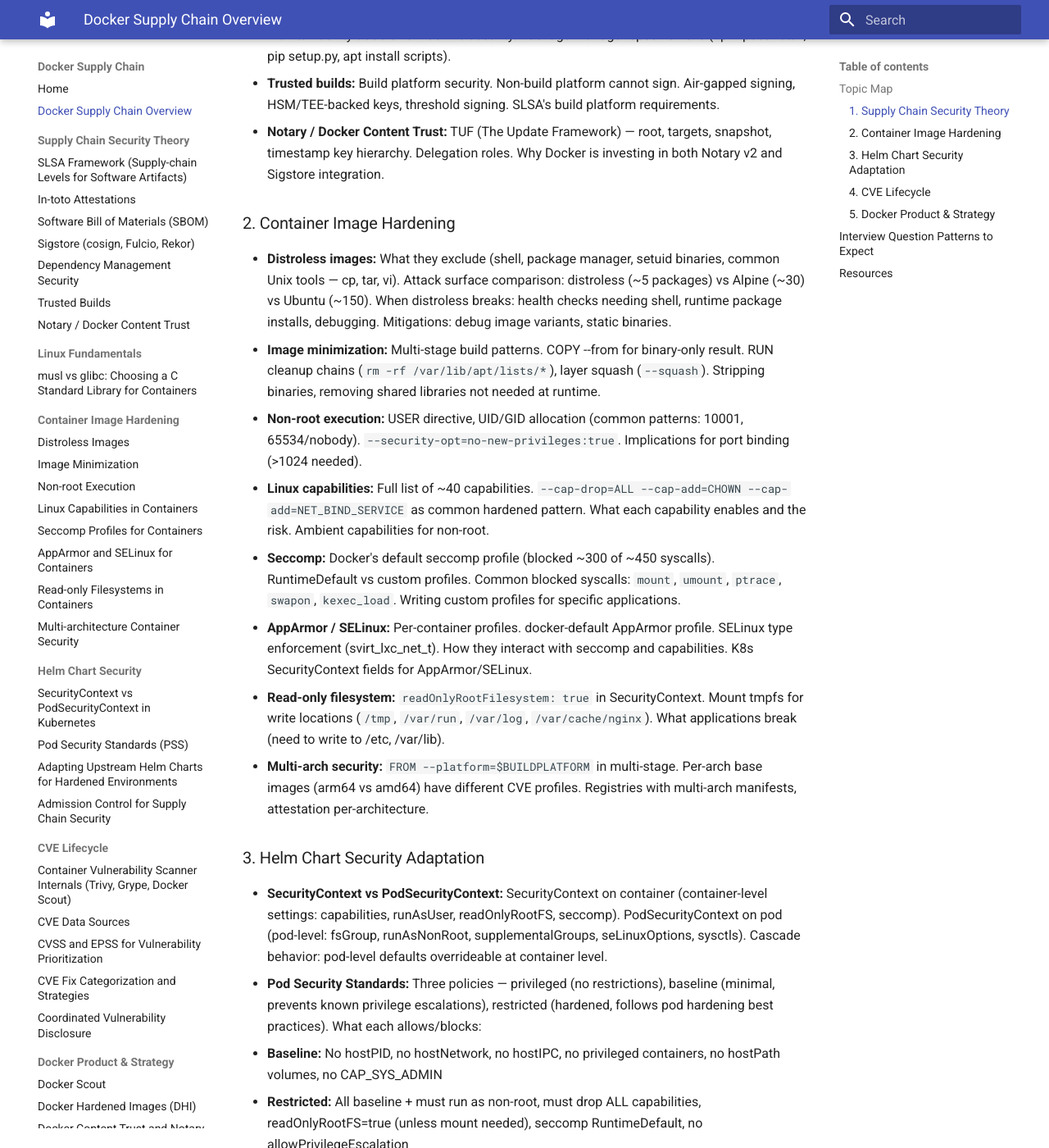
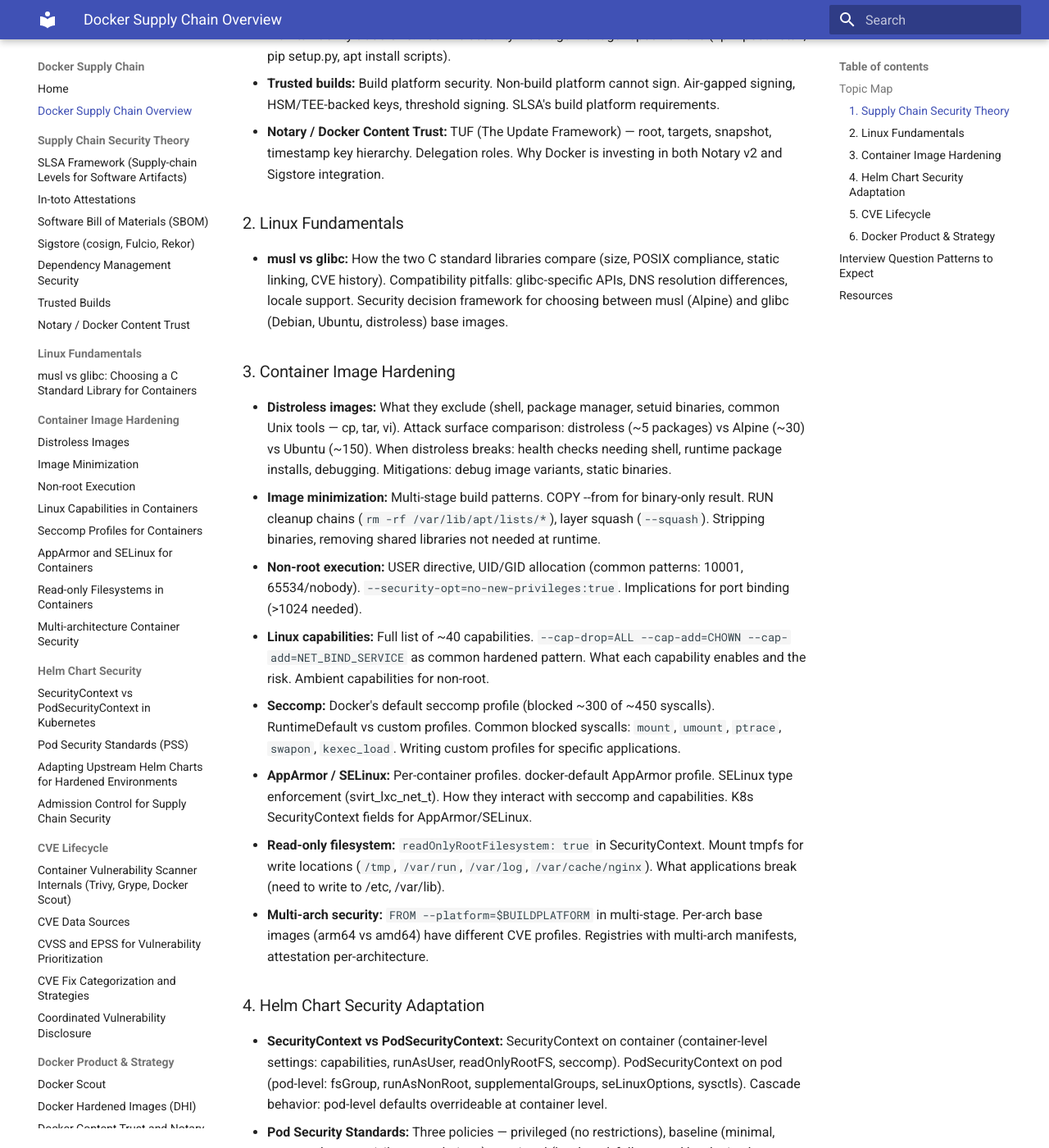
Before and after one commit to schaffe/container-security-fundamentals, an MkDocs documentation site: the page built from docs/docker-supply-chain.md, in a window 1280 px wide and 1400 px high, scrolled down 688 px. Shown: the whole window at 82% size. Built offline with MkDocs 1.6.1 and Material for MkDocs 9.7.7, drawn with Linux system fonts in a browser that asks for light colours; some of the changed text lies outside the part shown.

Commit message:
add Linux Fundamentals to index, topic map, and update skills

```diff
--- a/docs/docker-supply-chain.md
+++ b/docs/docker-supply-chain.md
@@ -12,7 +12,11 @@
 - **Trusted builds:** Build platform security. Non-build platform cannot sign. Air-gapped signing, HSM/TEE-backed keys, threshold signing. SLSA's build platform requirements.
 - **Notary / Docker Content Trust:** TUF (The Update Framework) — root, targets, snapshot, timestamp key hierarchy. Delegation roles. Why Docker is investing in both Notary v2 and Sigstore integration.
 
-### 2. Container Image Hardening
+### 2. Linux Fundamentals
+
+- **musl vs glibc:** How the two C standard libraries compare (size, POSIX compliance, static linking, CVE history). Compatibility pitfalls: glibc-specific APIs, DNS resolution differences, locale support. Security decision framework for choosing between musl (Alpine) and glibc (Debian, Ubuntu, distroless) base images.
+
+### 3. Container Image Hardening
 
 - **Distroless images:** What they exclude (shell, package manager, setuid binaries, common Unix tools — cp, tar, vi). Attack surface comparison: distroless (~5 packages) vs Alpine (~30) vs Ubuntu (~150). When distroless breaks: health checks needing shell, runtime package installs, debugging. Mitigations: debug image variants, static binaries.
 - **Image minimization:** Multi-stage build patterns. COPY --from for binary-only result. RUN cleanup chains (`rm -rf /var/lib/apt/lists/*`), layer squash (`--squash`). Stripping binaries, removing shared libraries not needed at runtime.
@@ -23,7 +27,7 @@
 - **Read-only filesystem:** `readOnlyRootFilesystem: true` in SecurityContext. Mount tmpfs for write locations (`/tmp`, `/var/run`, `/var/log`, `/var/cache/nginx`). What applications break (need to write to /etc, /var/lib).
 - **Multi-arch security:** `FROM --platform=$BUILDPLATFORM` in multi-stage. Per-arch base images (arm64 vs amd64) have different CVE profiles. Registries with multi-arch manifests, attestation per-architecture.
 
-### 3. Helm Chart Security Adaptation
+### 4. Helm Chart Security Adaptation
 
 - **SecurityContext vs PodSecurityContext:** SecurityContext on container (container-level settings: capabilities, runAsUser, readOnlyRootFS, seccomp). PodSecurityContext on pod (pod-level: fsGroup, runAsNonRoot, supplementalGroups, seLinuxOptions, sysctls). Cascade behavior: pod-level defaults overrideable at container level.
 - **Pod Security Standards:** Three policies — privileged (no restrictions), baseline (minimal, prevents known privilege escalations), restricted (hardened, follows pod hardening best practices). What each allows/blocks:
@@ -50,7 +54,7 @@
 - **Fix categorization:** Fixable (patch available, just upgrade) vs unfixable (upstream won't fix, wontfix, or no patch). OS-package CVEs (libc, openssl) vs language-library CVEs (log4j, lodash). Backport patches (vendor fixes without version bump) vs rebase to latest.
 - **Coordinated disclosure:** Embargo period, reporter coordination, customer notification. Docker's vulnerability reporting process.
 
-### 5. Docker Product & Strategy
+### 6. Docker Product & Strategy
 
 - **Docker Scout:** SBOM generation (`docker scout sbom`), environment-based policy evaluation (`docker scout policy`, `docker scout recommendations`), attestation management (`docker scout attestation`), integration with Docker Hub and GitHub Actions.
 - **Docker Hardened Images (DHI):** What's in the catalog (Postgres, Nginx, Redis, Grafana, cert-manager, Kyverno, MongoDB, and more). Build pipeline: SLSA L3, BuildKit, multi-arch, cosign + attestations, regular CVE scanning. How DHI differs from Docker Official Images (stricter hardening, enterprise SLAs, FIPS options).
```
Also changed, not shown: other parts of docs/docker-supply-chain.md (+1 -1 lines), .opencode/skills/documenting-answers/SKILL.md (+4 -1 lines), .opencode/skills/publishing-docs/SKILL.md (+1 -0 lines), docs/index.md (+1 -0 lines).
